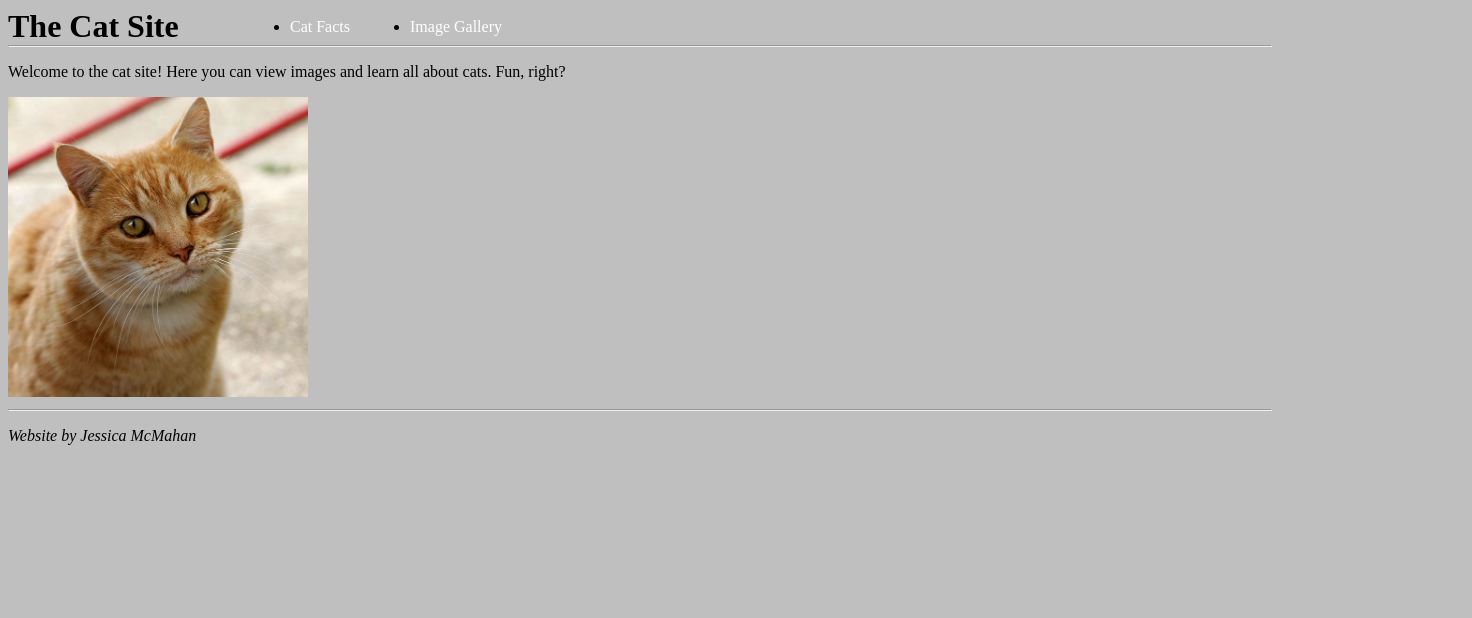
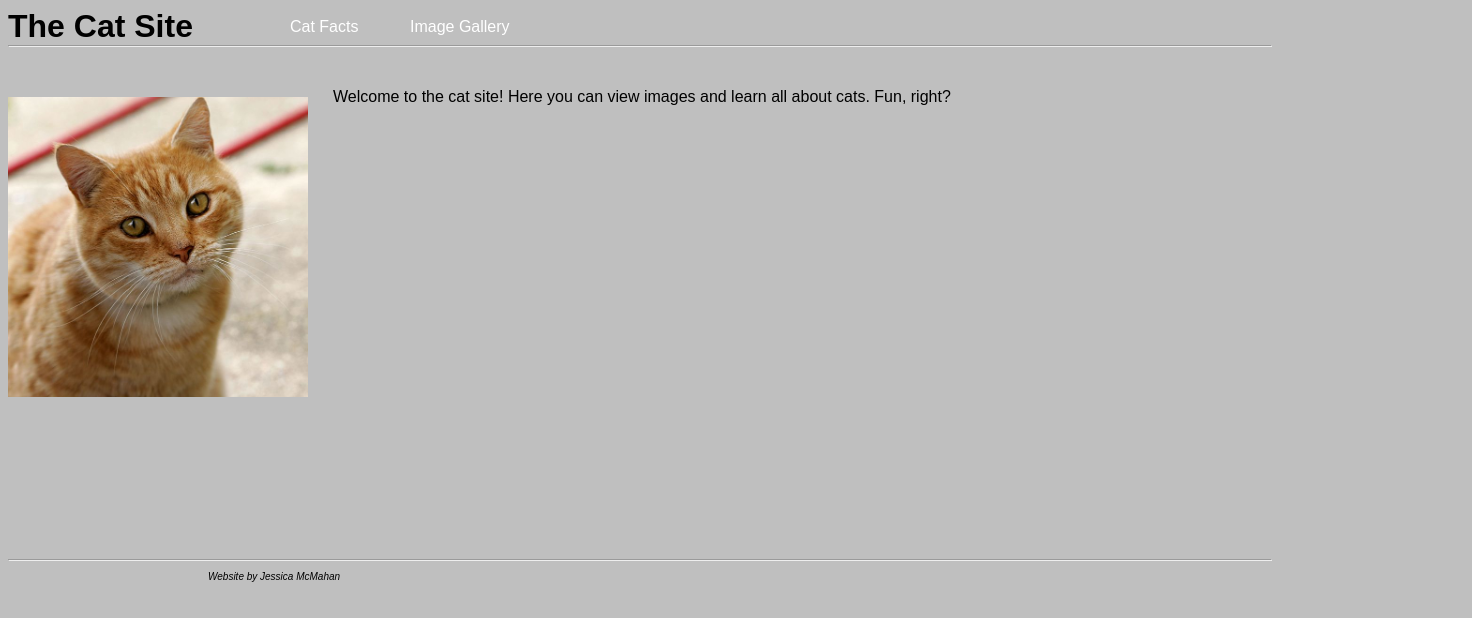
Before and after one commit to jessietech2000/thecatsite, a plain HTML site: page index.html in a window 1280 px wide. Shown: the whole page, 1472 px wide, since content can reach past the window. Drawn offline with Linux system fonts and the light colour scheme.

Commit message:
various visual changes

```diff
--- a/css/style.css
+++ b/css/style.css
@@ -2,6 +2,10 @@
 
 html{
   background-color: #bfbfbf;
+}
+
+p{
+  font-family: Arial;
 }
 
 /* main title*/
@@ -19,6 +23,7 @@ html{
 .main-title{
    margin: 0;
    width: 250px;
+   font-family: Arial;
 }
 
 /* header links */
@@ -27,6 +32,8 @@ html{
    margin-top: 0;
    padding-top: 0;
    position: absolute; left:250px; top:18px;
+   list-style-type: none;
+   font-family: Arial;
 }
 
 .gallery-link {
@@ -48,3 +55,23 @@ html{
 .header-rule{
    margin-top: 0;
 }
+
+/* main page text */
+
+.text-main{
+   width: 50%;
+   position: relative; left:325px; top:25px;
+}
+
+/* footer */
+
+footer{
+   position: relative; top:150px;
+}
+
+/* credit */
+
+.credit{
+   position: relative; left:200px;
+   font-size: 10px;
+}
--- a/index.html
+++ b/index.html
@@ -14,7 +14,7 @@
 	    </ul>
 	    <hr class="header-rule">
         </header>
-        <p>Welcome to the cat site! Here you can view images and learn all about cats. Fun, right?</p>
+        <p class="text-main">Welcome to the cat site! Here you can view images and learn all about cats. Fun, right?</p>
 	<img src="img/cat.jpg" width="300">
 	<footer>
 	    <hr class="footer-rule">
```
